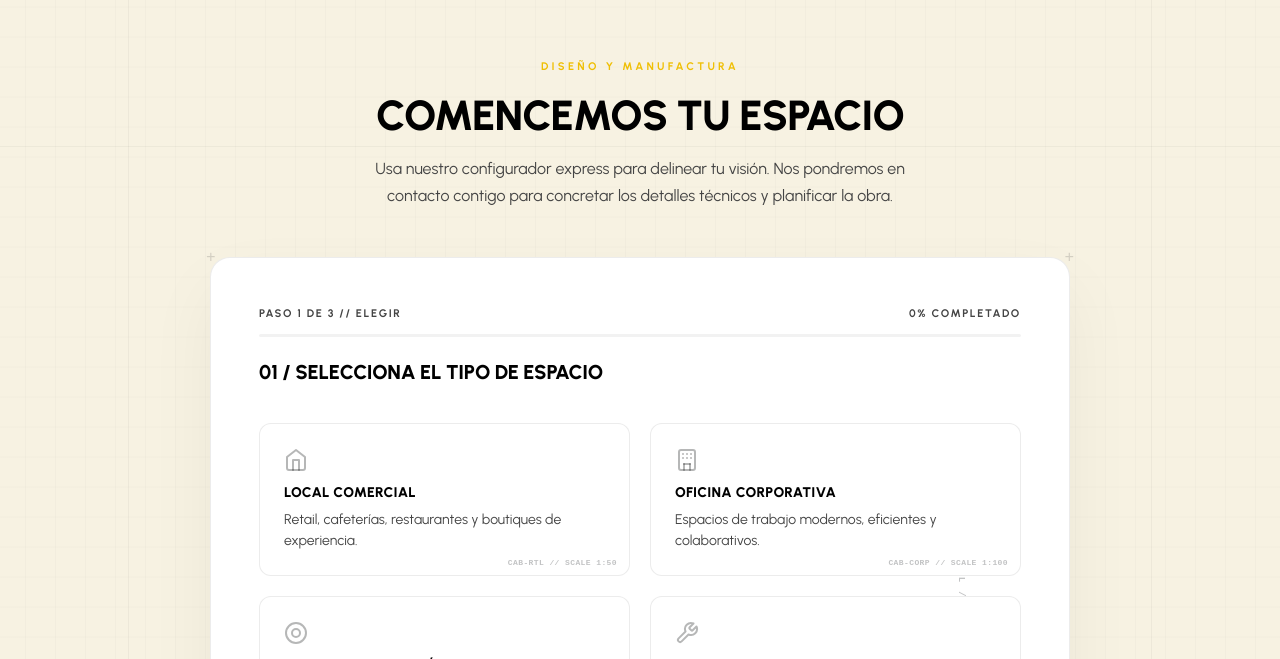
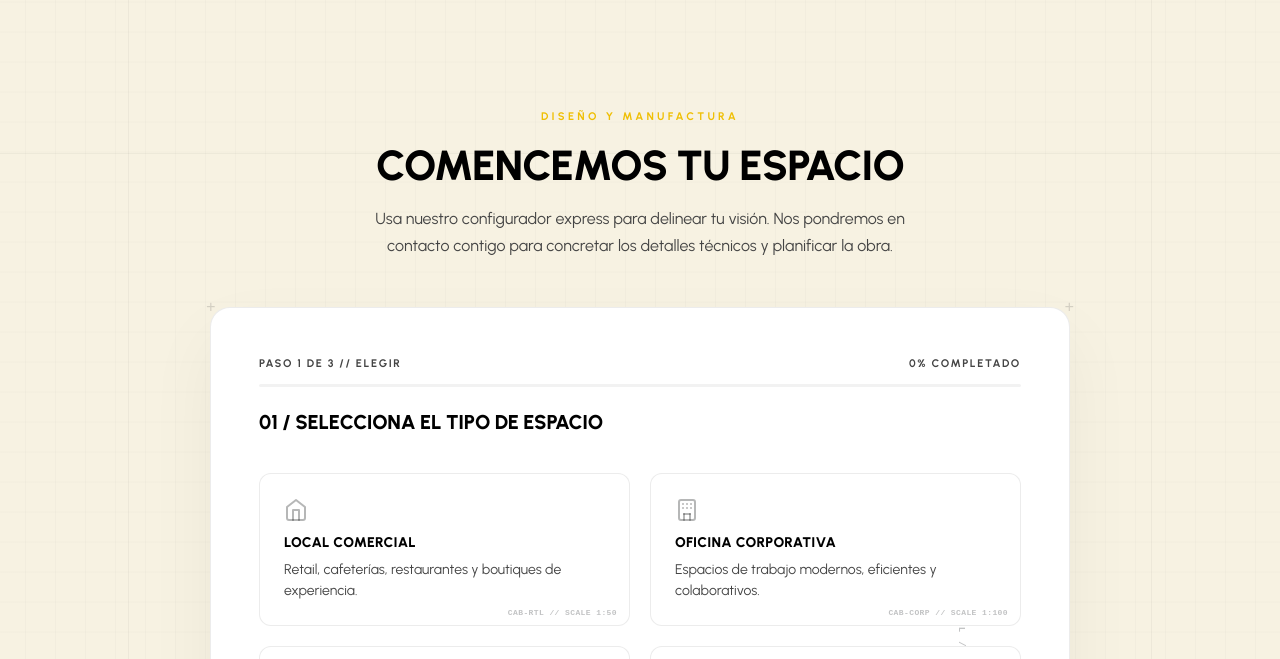
Before and after one commit to LucaFront-End/studio-cab-2, a React (Vite) app: page /servicios in a window 1280 px wide. Shown: the part 4661-5320 px from the top of the page. Built offline with nearby package versions, Linux system fonts and the light colour scheme; a web font is replaced by a local one.

Commit message:
fix: increase CTAConfigurator top padding and global scroll-padding-top to clear fixed navbar header

```diff
--- a/src/components/CTAConfigurator.css
+++ b/src/components/CTAConfigurator.css
@@ -7,7 +7,8 @@
   position: relative;
   background-color: var(--colors--theme-white);
   color: var(--colors--theme-black);
-  padding: 60px 20px 100px;
+  padding: 110px 20px 100px;
+  scroll-margin-top: 100px;
   overflow: hidden;
   box-sizing: border-box;
 }
--- a/src/index.css
+++ b/src/index.css
@@ -31,6 +31,7 @@ html {
   height: 100%;
   -webkit-text-size-adjust: 100%;
   scroll-behavior: smooth;
+  scroll-padding-top: 100px;
 }
 
 body {
```
